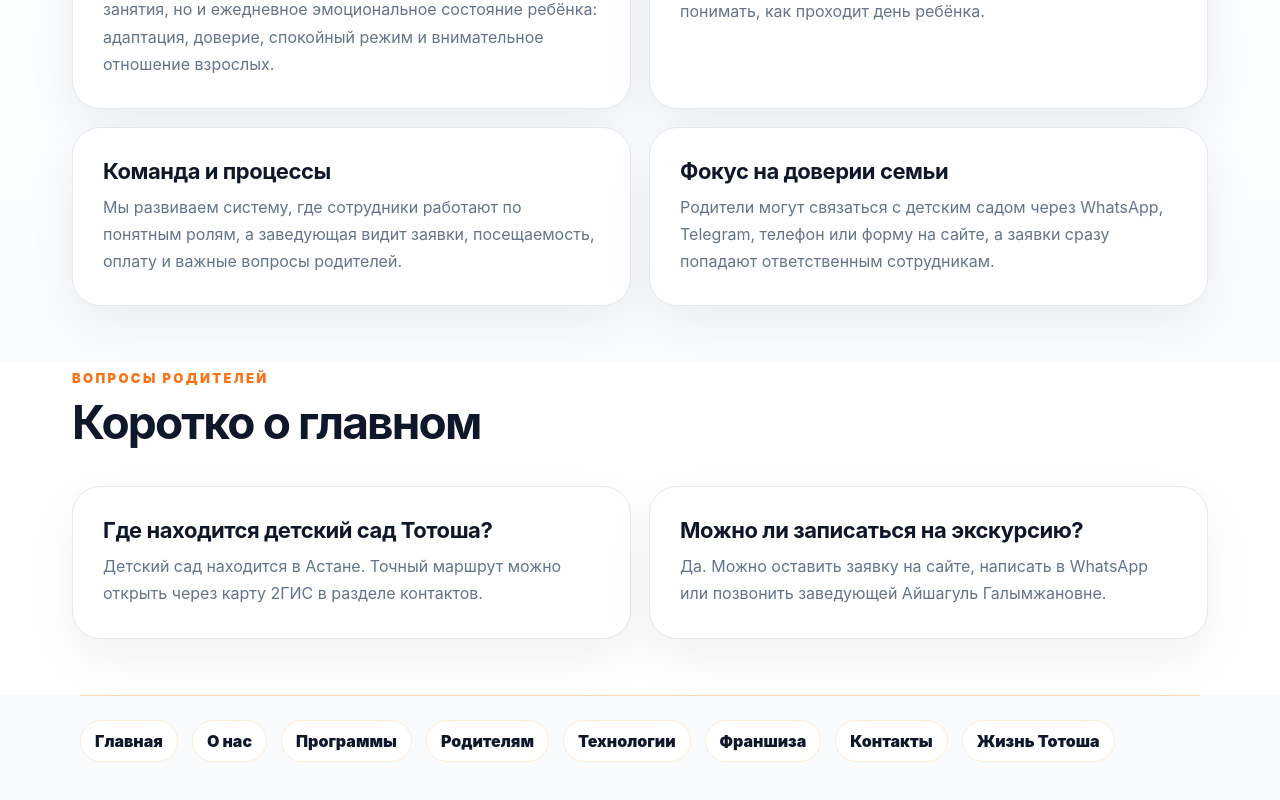
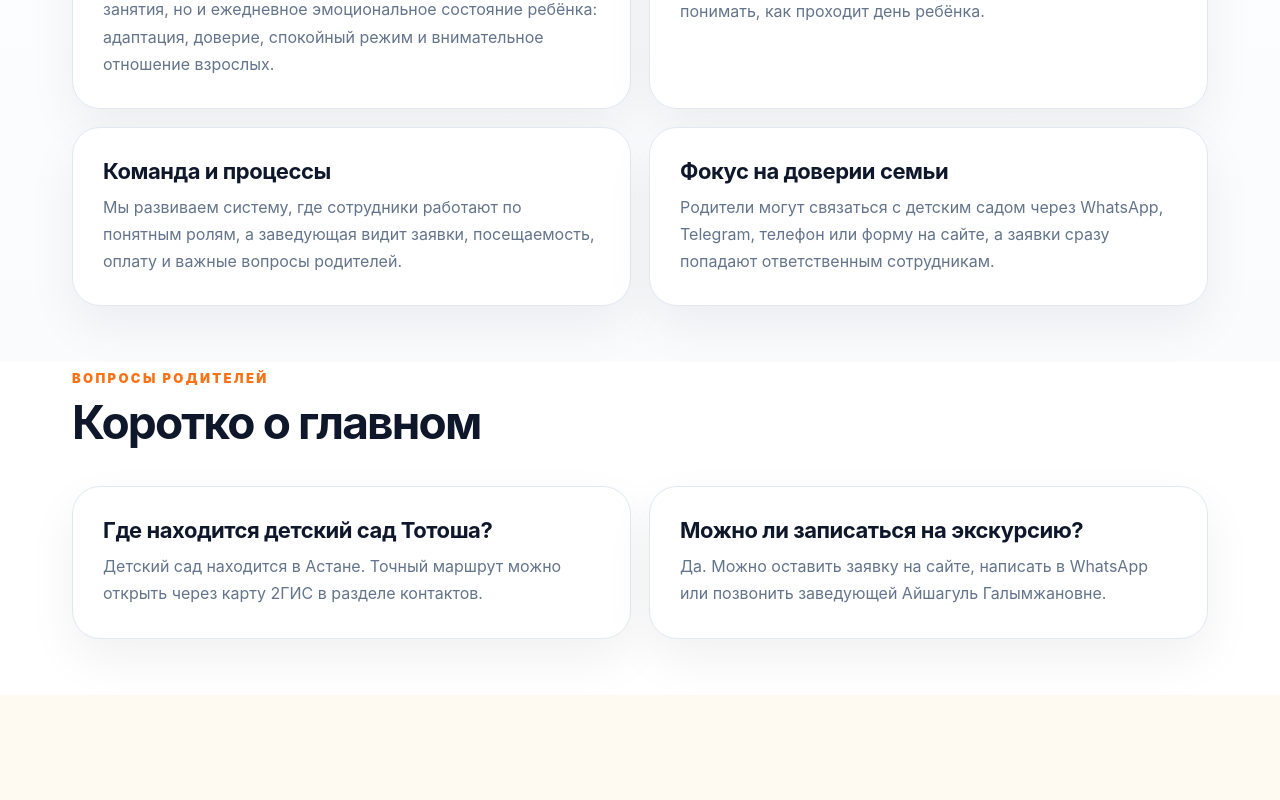
Before and after one commit to nexora-kz/totosha, a Next.js app: page /about in a window 1280 px wide. Shown: the part 2114-2914 px from the top of the page. After the commit the page ends 2809 px from the top, so only its background shows below. Built offline with nearby package versions, Linux system fonts and the light colour scheme.

Commit message:
TOTOSHA emergency fix: remove visible SEO footer links

```diff
--- a/components/SeoLanding.tsx
+++ b/components/SeoLanding.tsx
@@ -158,11 +158,6 @@ export function SeoLanding({
           </div>
         </section>
       )}
-
-      <section className="seo-landing__footer">
-        {nav.map(([href, label]) => <a key={href} href={href}>{label}</a>)}
-        <a href="/life">Жизнь Тотоша</a>
-      </section>
     </main>
   );
 }
```
